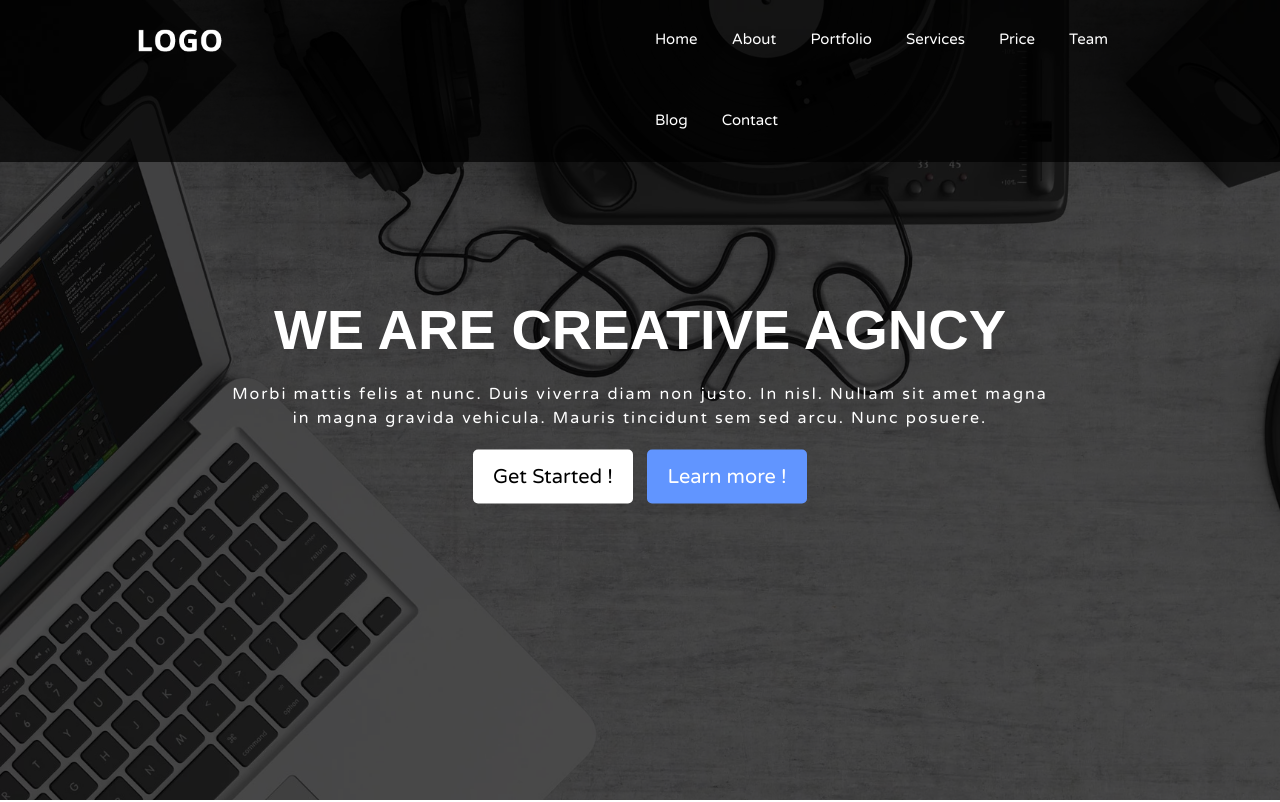
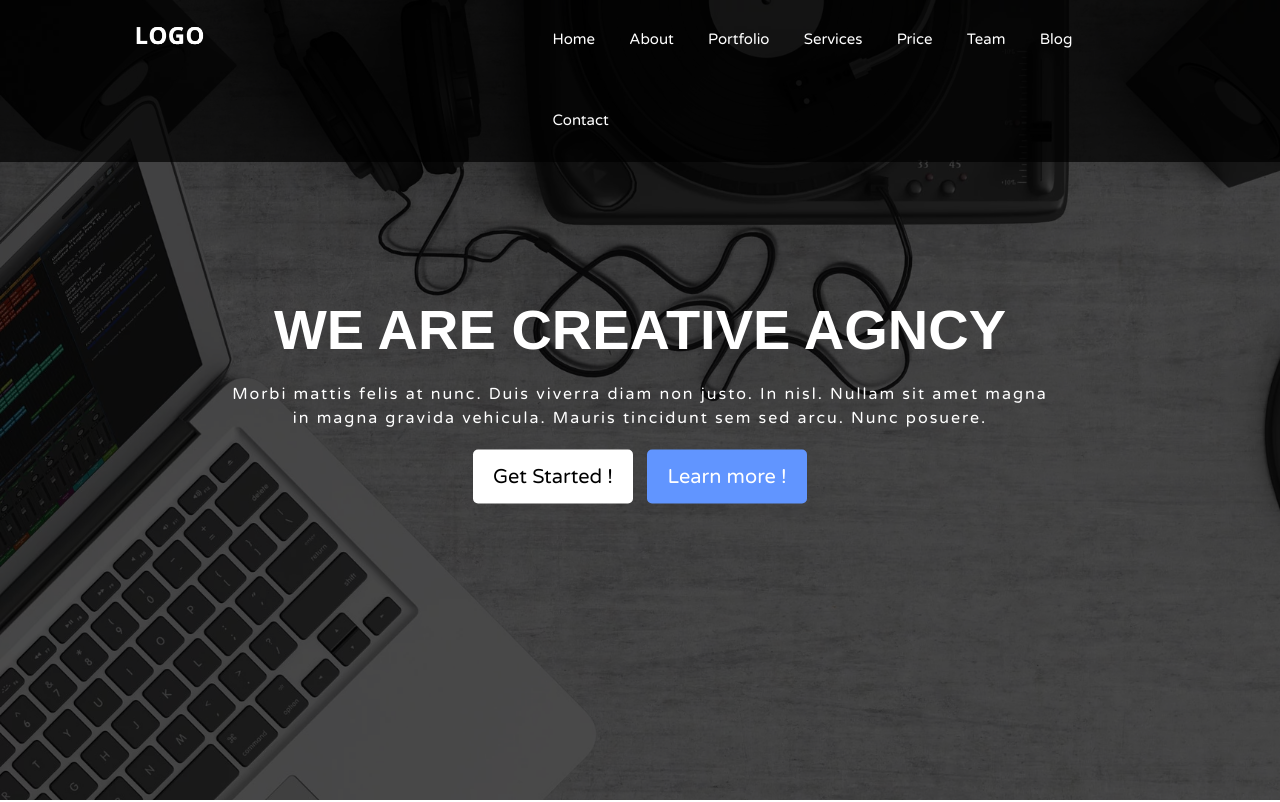
Before and after one commit to Junior-hegazy/template_1, a plain HTML site: page index.html in a window 1280 px wide. Shown: the top 802 px of the page. Drawn offline with Linux system fonts and the light colour scheme.

Commit message:
Update style.css

```diff
--- a/css/style.css
+++ b/css/style.css
@@ -154,7 +154,7 @@ ul{
   /*overflow: hidden; /*tosolve float problem*/
 
 .header .logo {
-  width: 50%;
+  width: 40%;
   float: left;
 }
 .header .logo img {
@@ -162,7 +162,7 @@ ul{
   margin-top: 15px;
 }
 .header .nav {
-  width: 50%;
+  width: 60%;
   float: right;
   list-style: none;
 
```
